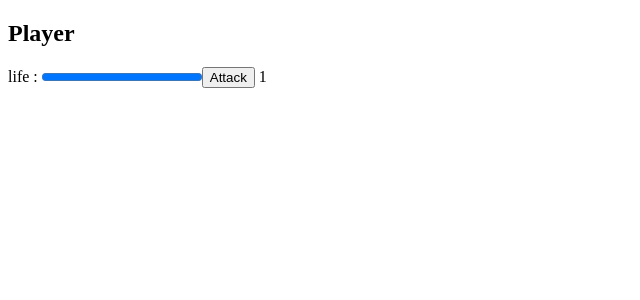
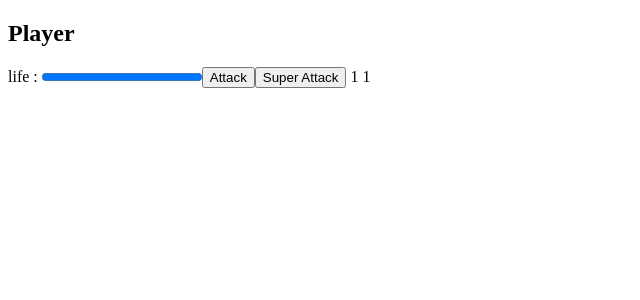
Before and after one commit to Nicolas-Puchois/MonsterSlayer-Angular, an Angular app: page / in a window 1280 px wide. Shown: the top 300 px of the page, without its empty margins (0-640 px from the left). Built offline with nearby package versions, Linux system fonts and the light colour scheme.

Commit message:
feat(): add button for "superAttackAction" and display for "Attack" and "superAttack" value

```diff
--- a/src/app/player/playeraction/playeraction.component.html
+++ b/src/app/player/playeraction/playeraction.component.html
@@ -1,2 +1,4 @@
 <button (click)="attackAction()">Attack</button>
-{{ this.PlayerService.randomNumber}}
+<button (click)="superAttackAction()">Super Attack</button>
+{{ this.attack}}
+{{ this.superAttack }}
```
